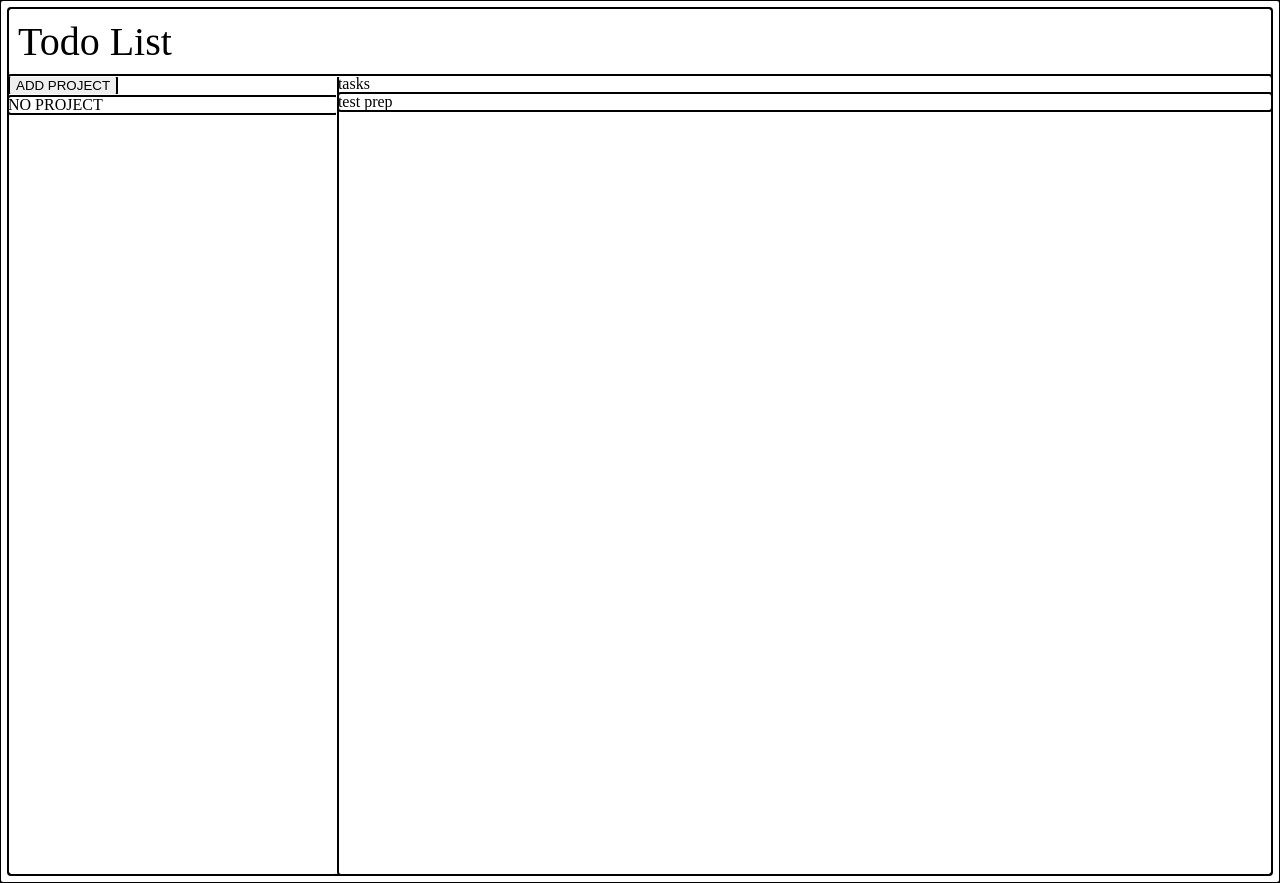
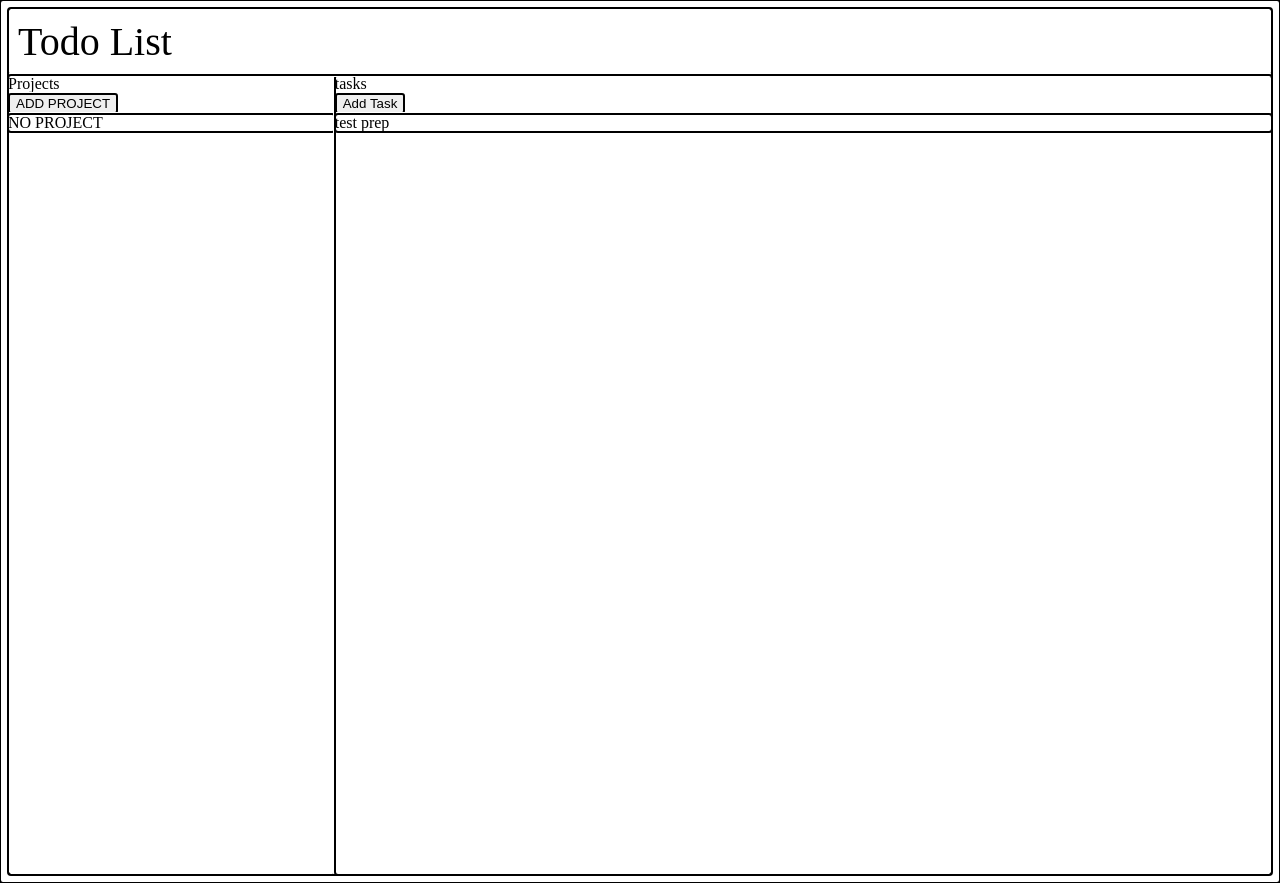
Before and after one commit to singhutp-glitch/todo-list, a website built with webpack: page src/template.html in a window 1280 px wide. Built offline with nearby package versions, Linux system fonts and the light colour scheme.

Commit message:
Add new task button and id

```diff
--- a/src/dom.js
+++ b/src/dom.js
@@ -37,6 +37,11 @@ class domStuff
 
     displayProject(project)
     {
+        const newTaskBtn=document.createElement('button');
+        newTaskBtn.setAttribute('id',project.id);
+        newTaskBtn.textContent="Add Task";
+        newTaskBtn.classList.add('taskBtn');
+        tasksDiv.appendChild(newTaskBtn);
         if(project.taskList.length===0)
         {
             tasksDiv.textContent="NO Tasks";
--- a/src/project.js
+++ b/src/project.js
@@ -1,9 +1,25 @@
 export {projectList}
+
+class idCount
+{
+    constructor()
+    {
+        this.count=0;
+    }
+    getCount()
+    {
+        this.count++;
+        return this.count;
+    }
+
+}
 class project
 {
-    constructor(title)
+    constructor(title,projectIdCount)
     {
         this.title=title;
+        this.id=projectIdCount.getCount();
+
     }
     taskList=[];
     addTask(title,description, dueDate ,priority)
@@ -37,11 +53,14 @@ class task
 class projectList
 {
     constructor()
-    {}
+    {
+        this.projectIdCount=new idCount();
+    }
     projects=[];
     addProject(title)
     {
-        this.projects.push(new project(title));
+        console.log(this.projectIdCount.getCount());
+        this.projects.push(new project(title,(this.projectIdCount)));
     }
     deleteProject(num)
     {
--- a/src/styles.css
+++ b/src/styles.css
@@ -20,3 +20,6 @@ nav{
 .projectBtn{
     display: block;
 }
+.taskBtn{
+    display:block;
+}
--- a/src/template.html
+++ b/src/template.html
@@ -16,6 +16,7 @@
     <nav class="navi">Todo List</nav>
     <div class="contain">
         <div class="projects">
+            Projects
             <button class="projectBtn">ADD PROJECT</button>
         </div>
         <div class="tasks">tasks</div>
```
